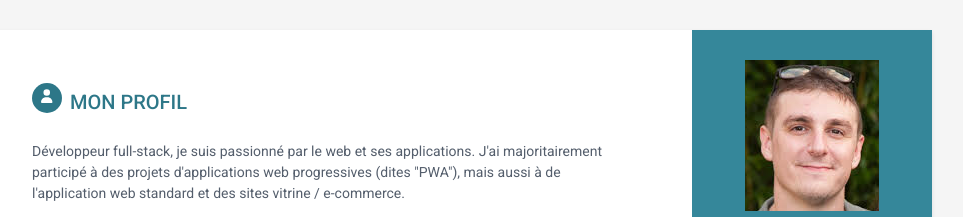
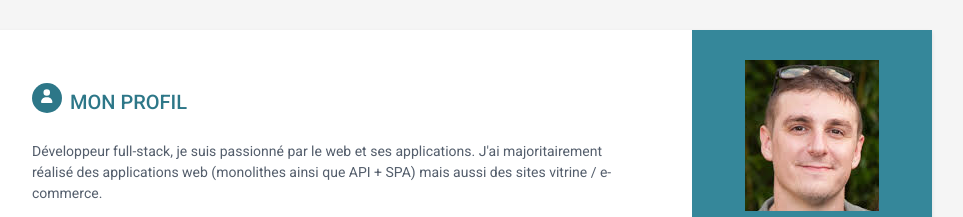
Before and after one commit to amouillard/amouillard.github.io, a plain HTML site: page index.html in a window 1280 px wide. Shown: the top 217 px of the page, without its empty margins (188-1151 px from the left). Drawn offline with Linux system fonts and the light colour scheme.

Commit message:
Update text

```diff
--- a/index.html
+++ b/index.html
@@ -119,7 +119,7 @@
             <span class="icon-holder"><i class="fas fa-user"></i></span>Mon Profil
           </h2>
           <div class="summary">
-            <p>Développeur full-stack, je suis passionné par le web et ses applications. J'ai majoritairement participé à des projets d'applications web progressives (dites "PWA"), mais aussi à de l'application web standard et des sites vitrine / e-commerce.</p>
+            <p>Développeur full-stack, je suis passionné par le web et ses applications. J'ai majoritairement réalisé des applications web (monolithes ainsi que API + SPA) mais aussi des sites vitrine / e-commerce.</p>
             <p>J'aime intervenir sur l'ensemble de la stack d'un projet tout en me spécialisant particulièrement sur la partie front-end.</p>
             <p>Je vous fais parvenir ce CV aujourd'hui car j'aimerais développer du logiciel de qualité, continuer ma progression technique et mettre en oeuvre mes compétences pour résoudre les problématiques client de manière efficace.</p>
           </div><!--//summary-->
```
